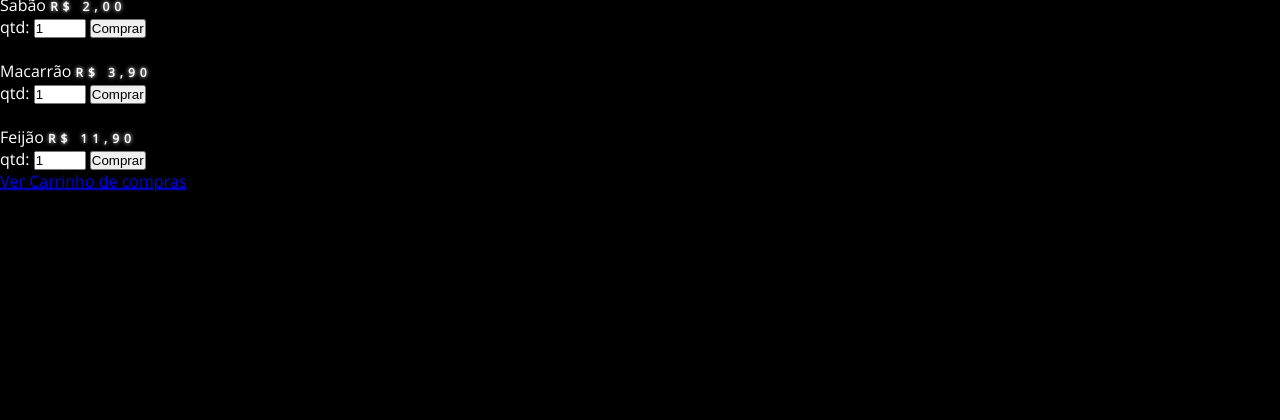
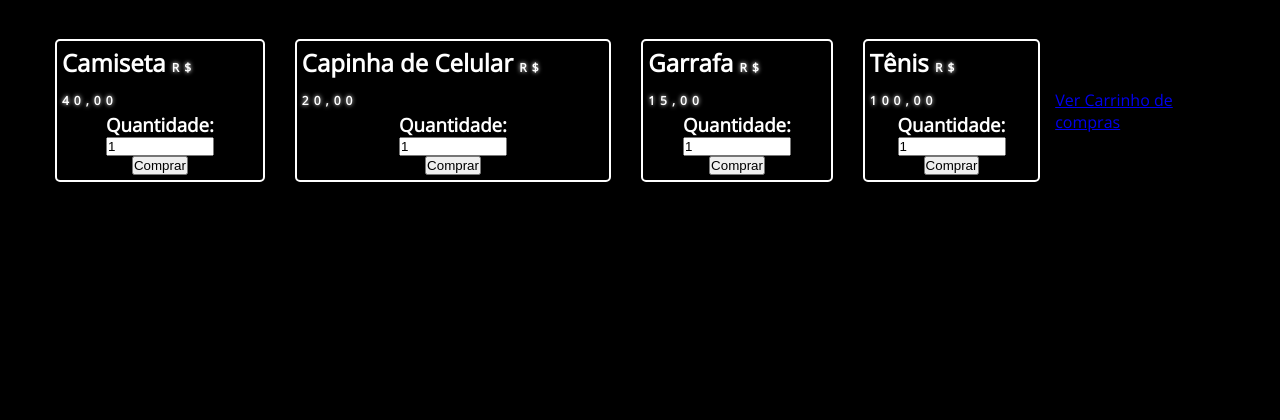
Before and after one commit to LeandroGiovani/GBXP, a Flask app: page /shop in a window 1280 px wide. Shown: the top 420 px of the page. Before the commit the page ends 191 px from the top, so only its background shows below. Run offline with Flask 3, Linux system fonts and the light colour scheme; some libraries are stand-ins or nearby versions.

Commit message:
mudança na loja e add de info

```diff
--- a/templates/loja.html
+++ b/templates/loja.html
@@ -1,25 +1,59 @@
 {% extends'layout.html' %}
 {% block content %}
             </section>
-            <div>
-                Sabão <strong>R$ 2,00</strong><br>
-                qtd: <input type="number" value="1" min="1" max="10" id="qtd1">
-                <button type="button" id="adicionar1" id="produto1" onclick="AddCarrinho('Sabão', document.getElementById('qtd1').value, '2.00', 1)"> Comprar </button>
+            <section class="all-prod">
+                <div class="box-prod" >
+                    <h2>Camiseta <strong>R$ 40,00</strong></h2>
+                    <div class="qtd"><h3>Quantidade: </h3><input type="number" value="1" min="1" max="10" id="qtd1"></div>
+                    <button type="button" id="adicionar1" id="produto1" onclick="AddCarrinho('Camiseta', document.getElementById('qtd1').value, '40.00', 1)"> Comprar </button>
                 </div>
 
-            <div>
-                <br>Macarrão <strong>R$ 3,90</strong><br>
-                qtd: <input type="number" value="1" min="1" max="10" id="qtd2">
-                <button type="button" id="adicionar1" id="produto1" onclick="AddCarrinho('Macarrão', document.getElementById('qtd2').value, '3.90', 2)"> Comprar </button>
+                <div class="box-prod" >
+                    <h2>Capinha de Celular <strong>R$ 20,00</strong></h2>
+                    <div class="qtd"><h3>Quantidade: </h3><input type="number" value="1" min="1" max="10" id="qtd2"></div>
+                    <button type="button" id="adicionar1" id="produto1" onclick="AddCarrinho('Capinha de Celular', document.getElementById('qtd2').value, '20.00', 2)"> Comprar </button>
                 </div>
 
-            <div>
-                <br>Feijão <strong>R$ 11,90</strong><br>
-                qtd: <input type="number" value="1" min="1" max="10" id="qtd3">
-                <button type="button" id="adicionar1" id="produto1" onclick="AddCarrinho('Feijão', document.getElementById('qtd3').value, '11.90', 3)"> Comprar </button>
+                <div class="box-prod" >
+                    <h2>Garrafa <strong>R$ 15,00</strong></h2>
+                    <div class="qtd"><h3>Quantidade: </h3><input type="number" value="1" min="1" max="10" id="qtd3"></div>
+                    <button type="button" id="adicionar1" id="produto1" onclick="AddCarrinho('Garrafa', document.getElementById('qtd3').value, '15.00', 3)"> Comprar </button>
+                </div>
+
+                <div class="box-prod" >
+                    <h2>Tênis <strong>R$ 100,00</strong></h2>
+                    <div class="qtd"><h3>Quantidade: </h3><input type="number" value="1" min="1" max="10" id="qtd4"></div>
+                    <button type="submit" id="adicionar1" id="produto1" onclick="AddCarrinho('Tênis', document.getElementById('qtd4').value, '100.00', 4)"> Comprar </button>
                 </div>
 
                 <p>
                     <a href="/carrinho"> Ver Carrinho de compras </a>
                 </p>
+
+            </section>
+            <style>
+                .box-prod{
+                    display: flex;
+                    align-items: center;
+                    justify-content: center;
+                    padding: 5px;
+                    border-color: whitesmoke;
+                    border: 2px solid;
+                    border-radius: 5px;
+                    margin: 15px;
+                    flex-direction: column;
+                }
+
+                .all-prod{
+                    display: flex;
+                    align-items: center;
+                    justify-content: center;
+                    margin: 30px 40px;
+                }
+
+                .qtd{
+                    display: flex;
+                    flex-direction: column;
+                }
+            </style>
 {% endblock %}
```
Lines whose indentation alone changed are shown as unchanged.
